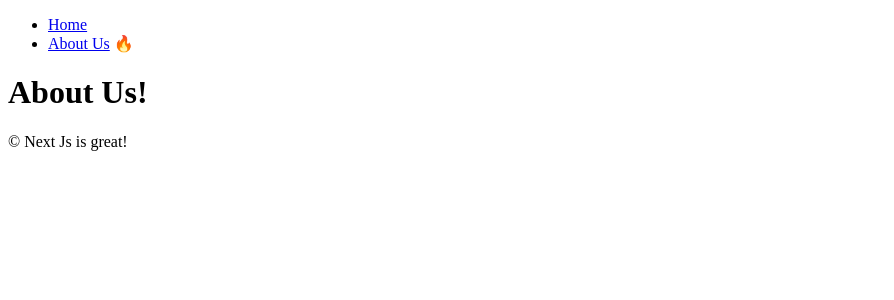
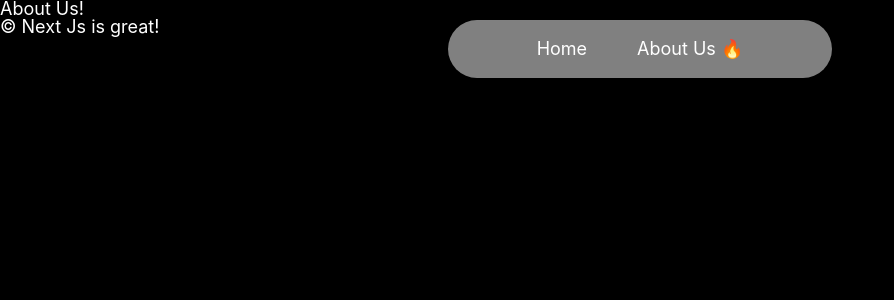
Before and after one commit to eunchae2000/movieToNextjs, a Next.js app: page /about-us in a window 1280 px wide. Shown: the top 300 px of the page, without its empty margins (0-894 px from the left). Built offline with nearby package versions, Linux system fonts and the light colour scheme.

Commit message:
update: css

```diff
--- a/app/layout.tsx
+++ b/app/layout.tsx
@@ -1,3 +1,4 @@
+import '../styles/global.css'
 import { Metadata } from "next";
 import Navigation from "../components/navigation";
 
--- a/components/navigation.tsx
+++ b/components/navigation.tsx
@@ -2,12 +2,13 @@
 
 import Link from "next/link";
 import { usePathname } from "next/navigation";
+import styles from "../styles/navigation.module.css";
 
 export default function Navigation() {
   const path = usePathname();
   return (
-    <nav>
-      <ul>
+    <nav className={styles.nav}>
+      <ul className={styles.ul}>
         <li>
           <Link href="/">Home</Link> {path === "/" ? "🔥" : ""}{" "}
         </li>
--- /dev/null
+++ b/styles/global.css
@@ -0,0 +1,140 @@
+html,
+body,
+div,
+span,
+applet,
+object,
+iframe,
+h1,
+h2,
+h3,
+h4,
+h5,
+h6,
+p,
+blockquote,
+pre,
+a,
+abbr,
+acronym,
+address,
+big,
+cite,
+code,
+del,
+dfn,
+em,
+img,
+ins,
+kbd,
+q,
+s,
+samp,
+small,
+strike,
+strong,
+sub,
+sup,
+tt,
+var,
+b,
+u,
+i,
+center,
+dl,
+dt,
+dd,
+ol,
+ul,
+li,
+fieldset,
+form,
+label,
+legend,
+table,
+caption,
+tbody,
+tfoot,
+thead,
+tr,
+th,
+td,
+article,
+aside,
+canvas,
+details,
+embed,
+figure,
+figcaption,
+footer,
+header,
+hgroup,
+menu,
+nav,
+output,
+ruby,
+section,
+summary,
+time,
+mark,
+audio,
+video {
+  margin: 0;
+  padding: 0;
+  border: 0;
+  font-size: 100%;
+  font: inherit;
+  vertical-align: baseline;
+}
+/* HTML5 display-role reset for older browsers */
+article,
+aside,
+details,
+figcaption,
+figure,
+footer,
+header,
+hgroup,
+menu,
+nav,
+section {
+  display: block;
+}
+body {
+  line-height: 1;
+}
+ol,
+ul {
+  list-style: none;
+}
+blockquote,
+q {
+  quotes: none;
+}
+blockquote:before,
+blockquote:after,
+q:before,
+q:after {
+  content: "";
+  content: none;
+}
+table {
+  border-collapse: collapse;
+  border-spacing: 0;
+}
+
+body{
+    font-family: -apple-system, BlinkMacSystemFont, 'Segoe UI', Roboto, Oxygen, Ubuntu, Cantarell, 'Open Sans', 'Helvetica Neue', sans-serif;
+    background-color: black;
+    color: white;
+    font-size: 18px;
+}
+
+a{
+    color: inherit;
+    text-decoration: none;
+}
+
+a:hover{
+    text-decoration: underline;
+}
--- /dev/null
+++ b/styles/navigation.module.css
@@ -0,0 +1,28 @@
+.nav{
+    background-color: gray;
+    position: fixed;
+    width: 30%;
+    margin: 0 auto;
+    top: 20px;
+    padding: 20px 0px;
+    border-radius: 50px;
+    left: 50%;
+    z-index: 10;
+    transform: translateX(-50%);
+}
+
+.nav ul{
+    display: flex;
+    justify-content: center;
+    gap: 50px;
+}
+
+.nav ul li{
+    list-style: none;
+    transform: none;
+    transition: all 0.1s ease-in-out;
+}
+
+.nav ul li:hover{
+    transform: scale(1.05);
+}
```
Also changed, not shown: app/(home)/page.tsx (+10 -3 lines), components/movie-info.tsx (+15 -1 lines), components/movie-videos.tsx (+14 -1 lines), components/movie.tsx (added, +24 -0 lines), styles/home.module.css (added, +8 -0 lines), styles/movie-info.module.css (added, +26 -0 lines), styles/movie-videos.module.css (added, +19 -0 lines), styles/movie.module.css (added, +26 -0 lines).
